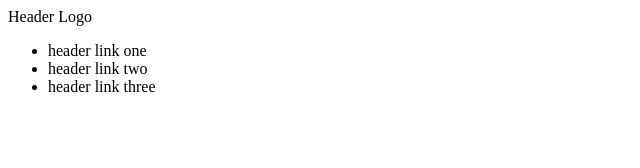
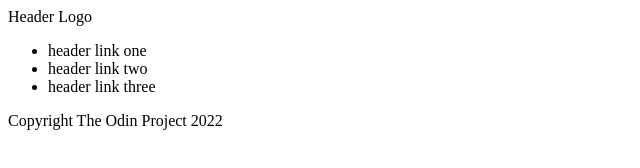
Before and after one commit to MxRi007/odin-css-exercise-landing-page, a plain HTML site: page index.html in a window 1280 px wide. Shown: the whole page, without its empty margins (0-640 px from the left). Drawn offline with Linux system fonts and the light colour scheme.

Commit message:
Added footer with text from the reference image

```diff
--- a/index.html
+++ b/index.html
@@ -19,6 +19,6 @@
     </header>
 
 
-    <footer></footer>
+    <footer> Copyright The Odin Project 2022</footer>
 </body>
 </html>
```
